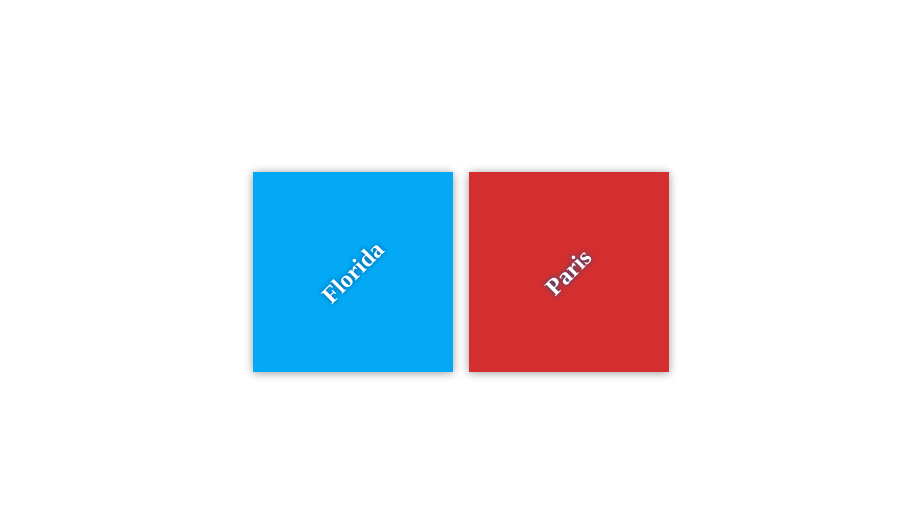
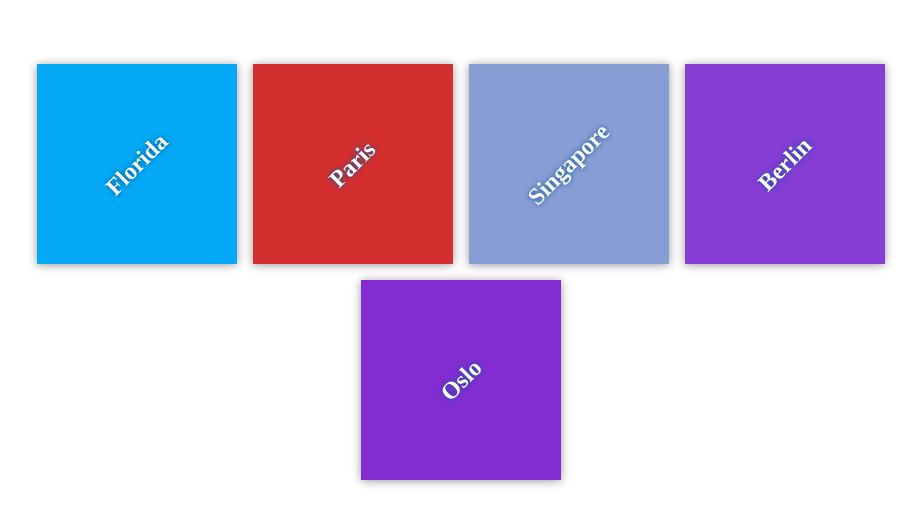
Before and after one commit to erganeshsharma/my-travel-plans, a plain HTML site: page index.html in a window 1280 px wide. Shown: the part 128-652 px from the top of the page, without its empty margins (179-1100 px from the left). Drawn offline with Linux system fonts and the light colour scheme.

Commit message:
Add destination to Singapore, Berlin and Paris

```diff
--- a/css/app.css
+++ b/css/app.css
@@ -59,3 +59,15 @@ h2 {
 #paris {
     background-color: #d32f2f;
 }
+
+#singapore {
+    background-color: #889dd4;
+}
+
+#berlin {
+    background-color: #853dd4;
+}
+
+#oslo {
+    background-color: #822dd1;
+}
--- a/index.html
+++ b/index.html
@@ -17,6 +17,19 @@
 			<div class="destination" id="paris">
 				<h2>Paris</h2>
 			</div>
+
+			<div class="destination" id="singapore">
+				<h2>Singapore</h2>
+			</div>
+
+			<div class="destination" id="berlin">
+				<h2>Berlin</h2>
+			</div>
+
+			<div class="destination" id="oslo">
+				<h2>Oslo</h2>
+			</div>
+
 		</div>
 	</div>
 
```
